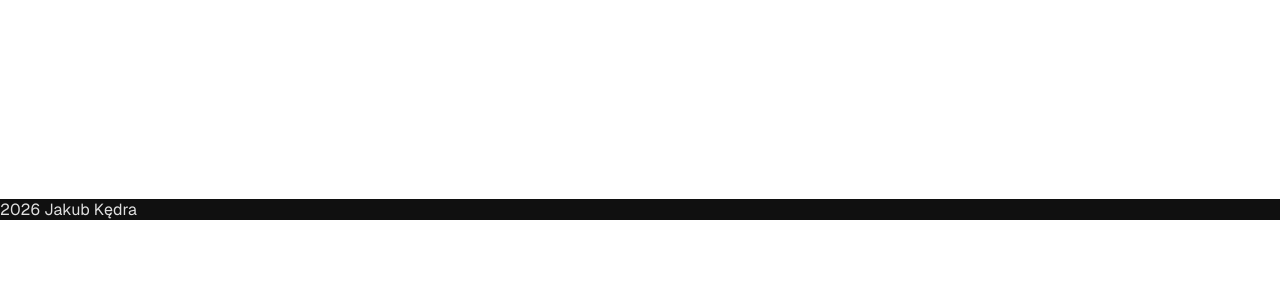
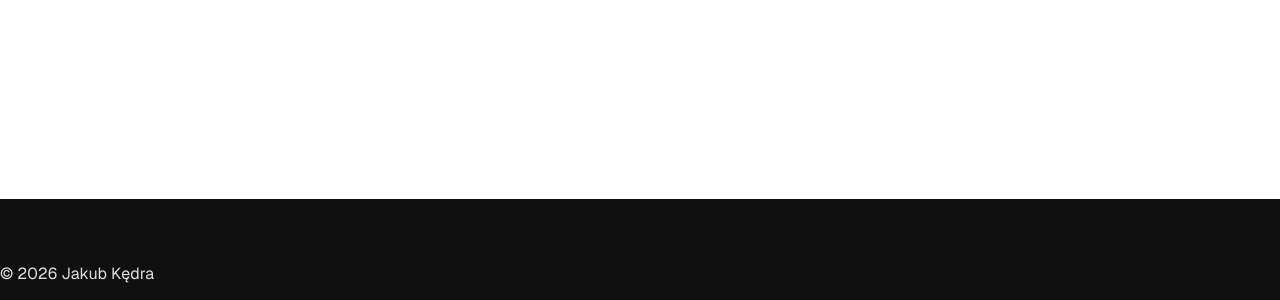
Before and after one commit to xramzesx/xramzesx.github.io, a React (Vite) app: page / in a window 1280 px wide. Shown: the part 2201-2501 px from the top of the page. Before the commit the page ends 2421 px from the top, so only its background shows below. Built offline with nearby package versions, Linux system fonts and the light colour scheme.

Commit message:
Add dynamic copyright year

```diff
--- a/src/components/sections/footer/Footer.tsx
+++ b/src/components/sections/footer/Footer.tsx
@@ -1,7 +1,7 @@
 import Container from "@/components/layout/Container";
 import styled from "styled-components";
 
-const Wrapper = styled.section`
+const Wrapper = styled.footer`
   display: flex;
   width: 100%;
   justify-content: center;
@@ -11,14 +11,17 @@ const Wrapper = styled.section`
 `;
 
 const FooterContainer = styled(Container)`
-  height: 100%;
+  padding-top: 4rem;
+  padding-bottom: 1rem;
 `;
 
 const Footer = () => {
+  const currentYear = new Date().getFullYear();
+
   return (
     <Wrapper>
-      <FooterContainer widthType="normal" heightType="custom">
-        2026 Jakub Kędra
+      <FooterContainer heightType="custom">
+        © {currentYear} Jakub Kędra
       </FooterContainer>
     </Wrapper>
   );
```
